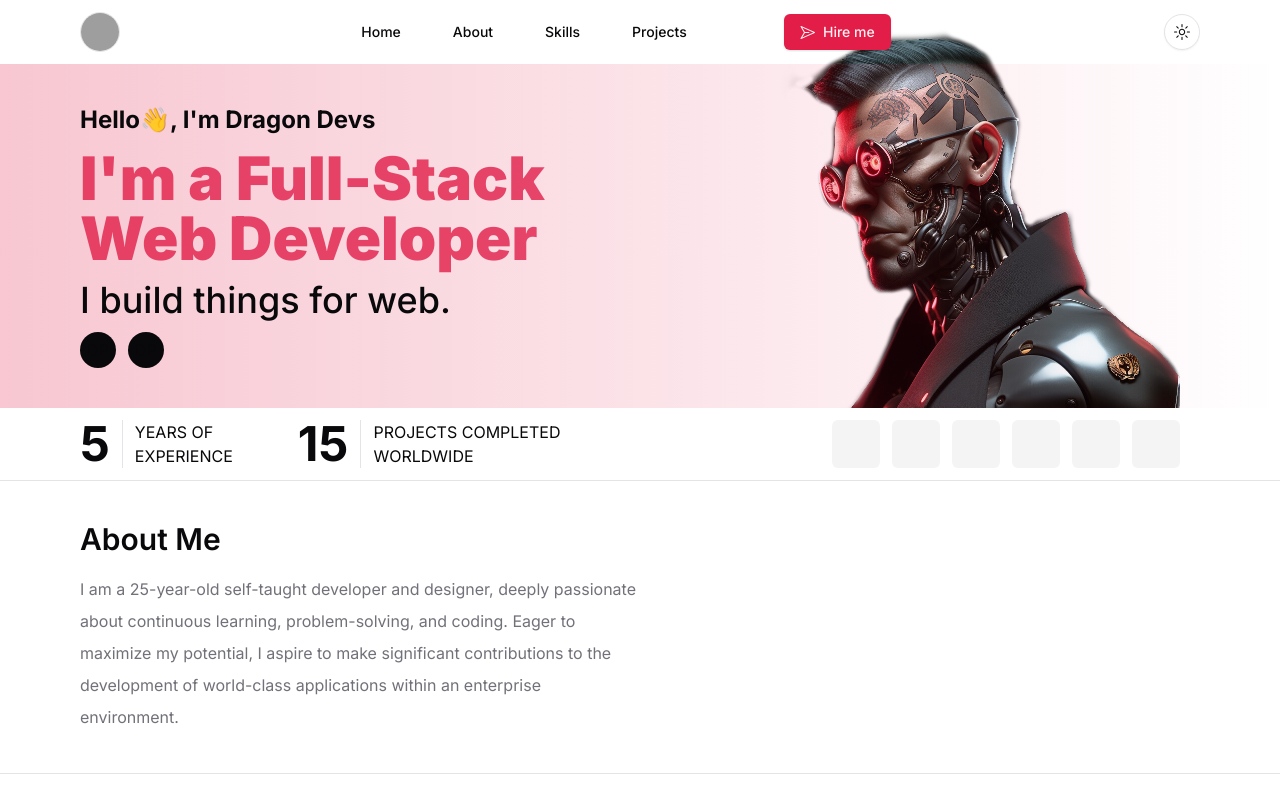
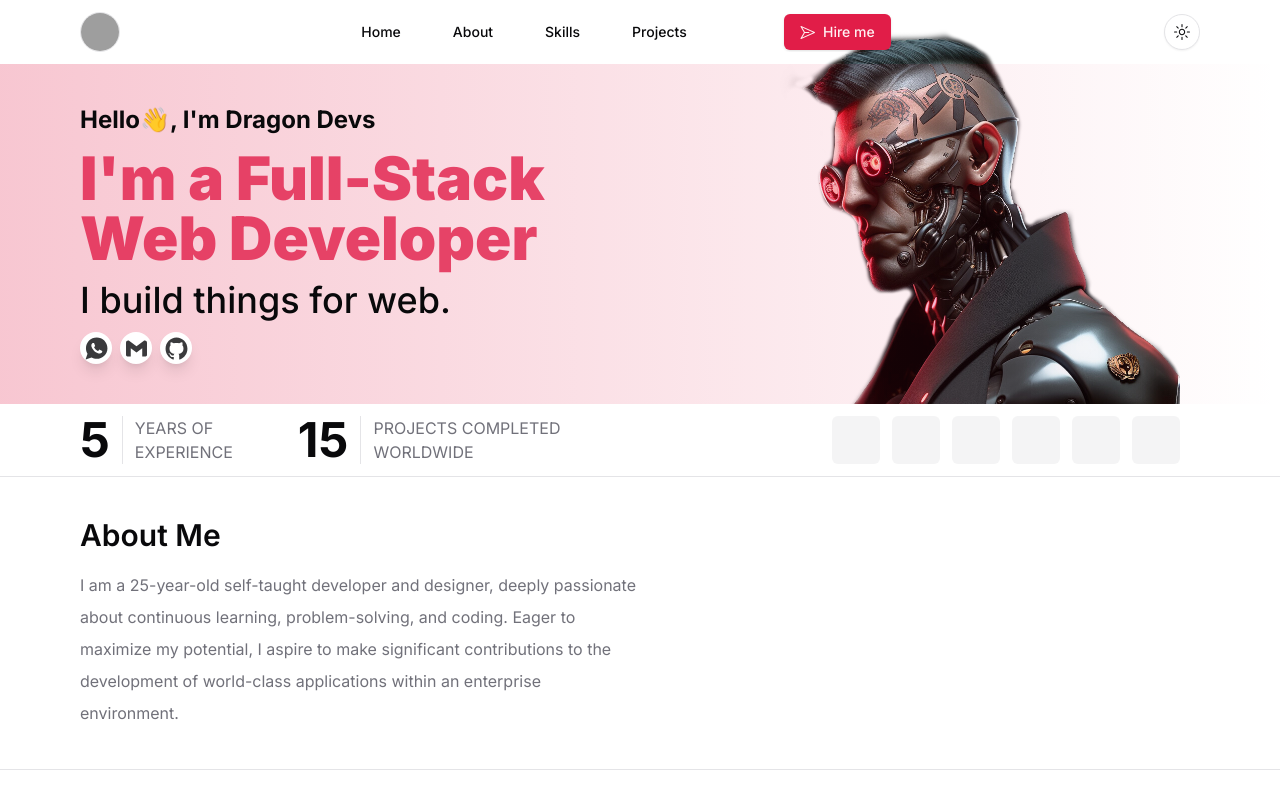
Before and after one commit to SA926-COBRA/Full-stack-Portfolio, a Next.js app: page / in a window 1280 px wide. Shown: the top 800 px of the page. Built offline with nearby package versions, Linux system fonts and the light colour scheme; grey boxes are pictures that could not be loaded; some icons are missing.

Commit message:
feat: Update social media fully functional now.

```diff
--- a/app/Footer.tsx
+++ b/app/Footer.tsx
@@ -2,7 +2,11 @@ import React from 'react';
 import {Avatar, AvatarFallback, AvatarImage} from "@/components/ui/avatar";
 import {renderSocialMedia} from "@/app/HeroSection";
 import Link from "next/link";
+import ContactIcons from "@/app/components/ContactIcons";
 
+interface SocialMedia {
+  [key: string]: string;
+}
 const Footer = ({data}: { data: HeroSection }) => {
   return (
       <div className="flex justify-between items-center flex-col gap-5 sm:flex-row ">
@@ -16,7 +20,7 @@ const Footer = ({data}: { data: HeroSection }) => {
           </div>
         </div>
         <div className="flex sm:gap-5 gap-3 capitalize">
-          {renderSocialMedia(data.social_media)}
+          <ContactIcons socialMedia={data.social_media as SocialMedia} />
         </div>
       </div>
   );
--- a/app/HeroSection.tsx
+++ b/app/HeroSection.tsx
@@ -1,10 +1,14 @@
 import React from 'react';
 import Image from "next/image";
-import Container from "@/components/Container";
+import ContactIcons from "@/app/components/ContactIcons";
 
 interface Props {
   data: HeroSection;
 }
+
+type SocialMedia = {
+  [key: string]: string;
+};
 
 const HeroSection = ({data}: Props) => {
   const {
@@ -18,14 +22,17 @@ const HeroSection = ({data}: Props) => {
   } = data;
 
 
-
   return (
       <div className="relative flex flex-col-reverse">
-          <div className="flex flex-col gap-3 bg-background sm:p-0 p-5 sm:mt-0 mt-52 pt-3 sm:mb-0 sm:pt-0 sm:pb-0 sm:bg-transparent">
+        <div
+            className="flex flex-col gap-3 bg-background sm:p-0 p-5 sm:mt-0 mt-52 pt-3 sm:mb-0 sm:pt-0 sm:pb-0 sm:bg-transparent">
           <div className="font-bold text-lg sm:text-2xl ">{intro}</div>
-            <div className="font-black text-4xl sm:text-6xl text-primary/80 dark:text-primary/50 md:w-[50%]">{job_title}</div>
+          <div
+              className="font-black text-4xl sm:text-6xl text-primary/80 dark:text-primary/50 md:w-[50%]">{job_title}</div>
           <div className="font-medium text-2xl sm:text-4xl">{title_description}</div>
-            <div className="flex sm:gap-3 gap-2 capitalize">{renderSocialMedia(social_media)}</div>
+          <div className="flex sm:gap-3 gap-2 capitalize">
+            <ContactIcons socialMedia={social_media as SocialMedia}/>
+          </div>
         </div>
         <div>
           <Image className="absolute sm:right-5 sm:-top-20 -top-12 -z-10 "
@@ -39,7 +46,8 @@ export const renderSocialMedia = (social_media: object) => {
   let count = 0;
   return Object.entries(social_media).map(([link, value]) => {
     if (value) {
-        return <div key={value} className="sm:w-9 sm:h-9 h-7 w-7 bg-foreground rounded-full flex justify-center items-center">DP</div>;
+      return <div key={value}
+                  className="sm:w-9 sm:h-9 h-7 w-7 bg-foreground rounded-full flex justify-center items-center">DP</div>;
     }
     return null;
   });
--- a/app/MyProjects.tsx
+++ b/app/MyProjects.tsx
@@ -29,7 +29,7 @@ const MyProjects = () => {
                       {Object.values(projectsData).map((project, index) => (
                           <CarouselItem key={index} className="pl-1 md:basis-1/2 lg:basis-1/3">
                             <div className="p-1">
-                              <Card className=" ">
+                              <Card className="">
                                 <CardContent className="p-3 pb-0">
                                   <div className="border rounded-sm">
                                     <Image src={project.pictures.pic1} alt="Project"
--- a/app/SeparatorBar.tsx
+++ b/app/SeparatorBar.tsx
@@ -14,11 +14,11 @@ const SeparatorBar = ({data}: { data: HeroSection }) => {
             <div className="flex sm:flex-row flex-col gap-3 sm:gap-12">
             <div className="sm:flex grid grid-cols-4 gap-3">
               <div className="font-bold text-5xl">{data.experience_years}</div>
-              <div className="uppercase w-32 border-l pl-3">years of experience</div>
+              <div className="uppercase w-32 border-l text-muted-foreground pl-3">years of experience</div>
             </div>
             <div className="sm:flex grid grid-cols-4 gap-3">
               <div className="font-bold text-5xl">{data.projects_completed_count}</div>
-              <div className="uppercase w-60 border-l pl-3">projects completed worldwide</div>
+              <div className="uppercase w-60 border-l text-muted-foreground pl-3">projects completed worldwide</div>
             </div>
           </div>
           <div className="flex flex-row gap-3 mr-5">
--- /dev/null
+++ b/app/components/ContactIcons.tsx
@@ -0,0 +1,88 @@
+import React from 'react';
+import Link from "next/link";
+import {
+  IoLogoFacebook,
+  IoLogoGithub,
+  IoLogoInstagram,
+  IoLogoLinkedin,
+  IoLogoTwitter,
+  IoLogoWhatsapp,
+  IoLogoYoutube
+} from "react-icons/io";
+import {IoLogoBehance} from "react-icons/io5";
+import {SiGmail} from "react-icons/si";
+import {QuestionMarkCircledIcon, QuestionMarkIcon} from "@radix-ui/react-icons";
+
+interface Framework {
+  value: string;
+  label: string;
+  icon: React.ReactNode;
+}
+
+export const allContacts: Framework[] = [
+  {value: 'github', label: 'Github', icon: <IoLogoGithub size={25}/>},
+  {value: 'facebook', label: 'Facebook', icon: <IoLogoFacebook size={25}/>},
+  {value: 'instagram', label: 'Instagram', icon: <IoLogoInstagram size={25}/>},
+  {value: 'linkedin', label: 'Linkedin', icon: <IoLogoLinkedin size={25}/>},
+  {value: 'twitter', label: 'Twitter', icon: <IoLogoTwitter size={25}/>},
+  {value: 'behance', label: 'Bahance', icon: <IoLogoBehance size={25}/>},
+  {value: 'youtube', label: 'Youtube', icon: <IoLogoYoutube size={25}/>},
+  {value: 'other', label: 'Other', icon: <QuestionMarkCircledIcon />},
+];
+
+interface SocialMedia {
+  [key: string]: string;
+}
+
+const renderContact = (socialMedia: SocialMedia) => {
+  const renderedContacts = [];
+
+  const whatsappNumber = socialMedia['whatsapp'];
+  if (whatsappNumber) {
+    renderedContacts.push(
+      <div key="whatsapp" className="w-8 h-8 rounded-full text-foreground/80 bg-background shadow-lg hover:shadow-primary transition-all flex items-center justify-center">
+        <Link href={`https://wa.me/${whatsappNumber}`} target="_blank" rel="noopener noreferrer">
+          <IoLogoWhatsapp size={25}  />
+        </Link>
+      </div>
+    );
+  }
+
+  const gmailAddress = socialMedia['gmail'];
+  if (gmailAddress) {
+    renderedContacts.push(
+      <div key="gmail" className="w-8 h-8 rounded-full text-foreground/80 bg-background shadow-lg hover:shadow-primary transition-all flex items-center justify-center">
+        <Link href={`mailto:${gmailAddress}`} target="_blank" rel="noopener noreferrer">
+          <SiGmail size={21} />
+        </Link>
+      </div>
+    );
+  }
+
+  for (const [contact, value] of Object.entries(socialMedia)) {
+    if (!['whatsapp', 'gmail'].includes(contact) && value) {
+      // Check if the value exists in allContacts
+      const matchingContact = allContacts.find(item => item.value === contact);
+      if (matchingContact) {
+        renderedContacts.push(
+          <div key={contact} className="w-8 h-8 rounded-full text-foreground/80 bg-background shadow-lg hover:shadow-primary transition-all flex items-center justify-center">
+            <Link href={value} target="_blank" rel="noopener noreferrer">
+              {matchingContact.icon}
+            </Link>
+          </div>
+        );
+      }
+    }
+  }
+  return renderedContacts;
+};
+
+const ContactIcons = ({socialMedia}: { socialMedia: SocialMedia }) => {
+  return (
+      <div className="flex gap-2">
+        {renderContact(socialMedia)}
+      </div>
+  );
+};
+
+export default ContactIcons;
--- a/change_data/hero_section.json
+++ b/change_data/hero_section.json
@@ -3,7 +3,8 @@
   "job_title": "I'm a Full-Stack Web Developer",
   "title_description": "I build things for web.",
   "social_media": {
-    "github":"https://github.com/dragon-devs",
+    "github": "https://github.com/dragon-devs",
+    "gmail": "dragonfourtyseven@gmail.com",
     "facebook": "",
     "linkedin": "",
     "instagram": "",
@@ -23,7 +24,7 @@
     "REACTJS": true,
     "NEXTJS": true,
     "HTML": true,
-    "CSS" : true,
+    "CSS": true,
     "TAILWINDCSS": true,
     "CPLUSPLUS": false,
     "CSHARP": false,
```
Lines whose indentation alone changed are shown as unchanged.
